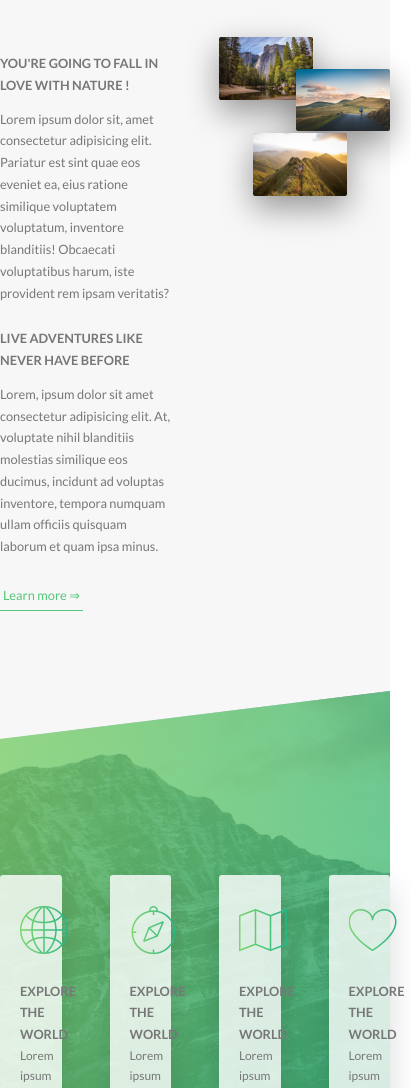
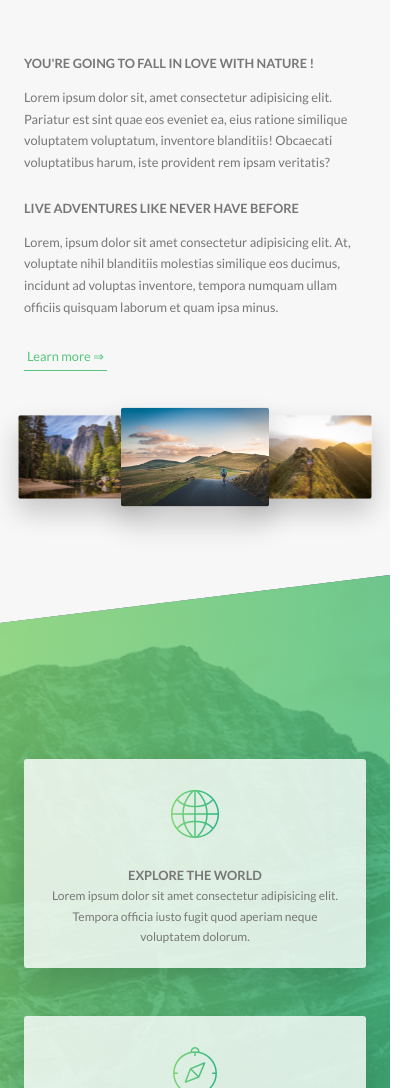
Before and after one commit to adharshmk96/css-practice-project, a website: page index.html in a window 390 px wide. Shown: the part 912-2000 px from the top of the page, 411 px wide, since content can reach past the window. Drawn offline with Linux system fonts and the light colour scheme.

Commit message:
added more responsive styles

```diff
--- a/sass/abstract/_variables.scss
+++ b/sass/abstract/_variables.scss
@@ -22,4 +22,5 @@ $default-font-size: 1.6rem;
 
 $grid-width: 114rem;
 $gutter-vertical: 8rem;
+$gutter-vertical-small: 6rem;
 $gutter-horizontal: 6rem;
--- a/sass/components/_composition.scss
+++ b/sass/components/_composition.scss
@@ -9,17 +9,38 @@
 		outline-offset: 2rem;
 		z-index: 10;
 
+		@include respond(tab-port) {
+			float: left;
+			position: relative;
+			width: 33.3333%;
+			box-shadow: 0 1.5rem 3rem rgba($color-black, 0.2);
+		}
+
 		&--p1 {
 			left: 0;
 			top: -2rem;
+			@include respond(tab-port) {
+				top: 0;
+				transform: scale(1.1);
+			}
 		}
 		&--p2 {
 			right: 0;
 			top: 2rem;
+			@include respond(tab-port) {
+				top: 0;
+				transform: scale(1.3);
+				z-index: 20;
+			}
 		}
 		&--p3 {
 			left: 20%;
 			top: 10rem;
+			@include respond(tab-port) {
+				top: 0;
+				left: 0;
+				transform: scale(1.1);
+			}
 		}
 
 		&:hover {
--- a/sass/layout/_footer.scss
+++ b/sass/layout/_footer.scss
@@ -2,6 +2,10 @@
 	background-color: $color-grey-dark-3;
 	padding: 10rem 0;
 	font-size: 1.4rem;
+
+	@include respond(tab-port) {
+		padding: 8rem 0;
+	}
 
 	&__logo-box {
 		text-align: center;
@@ -11,12 +15,21 @@
 	&__logo {
 		width: 15rem;
 		height: auto;
+
+		@include respond(tab-port) {
+			margin-bottom: 6rem;
+		}
 	}
 
 	&__navigation {
 		border-top: 1px solid $color-grey-light;
 		display: inline-block;
 		padding-top: 2rem;
+
+		@include respond(tab-port) {
+			width: 100%;
+			text-align: center;
+		}
 	}
 
 	&__list {
@@ -52,5 +65,10 @@
 		border-top: 1px solid $color-grey-light;
 		display: inline-block;
 		padding-top: 2rem;
+
+		@include respond(tab-port) {
+			width: 80%;
+			float: none;
+		}
 	}
 }
--- a/sass/layout/_grid.scss
+++ b/sass/layout/_grid.scss
@@ -2,8 +2,17 @@
 	max-width: $grid-width;
 	margin: 0 auto;
 
+	@include respond(tab-port) {
+		max-width: 50rem;
+		padding: 0 3rem;
+	}
+
 	&:not(:last-child) {
 		margin-bottom: $gutter-vertical;
+
+		@include respond(tab-port) {
+			margin-bottom: $gutter-vertical-small;
+		}
 	}
 
 	@include clearfix;
@@ -14,6 +23,14 @@
 
 		&:not(:last-child) {
 			margin-right: $gutter-horizontal;
+			@include respond(tab-port) {
+				margin-right: 0;
+				margin-bottom: $gutter-vertical-small;
+			}
+		}
+
+		@include respond(tab-port) {
+			width: 100% !important;
 		}
 	}
 
@@ -37,15 +54,15 @@
 
 	.col-1-of-4 {
 		width: calc((100% - 3 * #{$gutter-horizontal}) / 4);
-    }
+	}
 
-    .col-2-of-4 {
+	.col-2-of-4 {
 		width: calc(
 			2 * ((100% - 3 * #{$gutter-horizontal}) / 4) + #{$gutter-horizontal}
 		);
-    }
+	}
 
-    .col-3-of-4 {
+	.col-3-of-4 {
 		width: calc(
 			3 * ((100% - 3 * #{$gutter-horizontal}) / 4) + 2 * #{$gutter-horizontal}
 		);
--- a/sass/layout/_header.scss
+++ b/sass/layout/_header.scss
@@ -10,7 +10,13 @@
 	background-position: top;
 	position: relative;
 
+	-webkit-clip-path: polygon(0 0, 100% 0, 100% 80%, 0 100%);
 	clip-path: polygon(0 0, 100% 0, 100% 80%, 0 100%);
+
+	@include respond(phone) {
+		-webkit-clip-path: polygon(0 0, 100% 0, 100% 85vh, 0 100%);
+		clip-path: polygon(0 0, 100% 0, 100% 85vh, 0 100%);
+	}
 
 	&__logo-box {
 		position: absolute;
--- a/sass/layout/_navigation.scss
+++ b/sass/layout/_navigation.scss
@@ -16,6 +16,11 @@
 		box-shadow: 0 1rem 3rem rgba($color-black, 0.1);
 		text-align: center;
 		cursor: pointer;
+
+		@include respond(tab-port) {
+			top: 4rem;
+			right: 4rem;
+		}
 	}
 	&__background {
 		height: 6rem;
@@ -32,6 +37,10 @@
 		transition: transform 0.8s cubic-bezier(0.95, 0, 0.15, 0);
 
 		// transform: scale(80);
+		@include respond(tab-port) {
+			top: 4.5rem;
+			right: 4.5rem;
+		}
 	}
 	&__nav {
 		height: 100vh;
--- a/sass/pages/_home.scss
+++ b/sass/pages/_home.scss
@@ -2,6 +2,10 @@
 	background-color: $color-grey-light;
 	padding: 25rem 0;
 	margin-top: -20vh;
+
+	@include respond(tab-port) {
+		// padding: 20rem 0;
+	}
 }
 
 .section-features {
@@ -27,12 +31,18 @@
 	background-color: $color-grey-light;
 	padding: 25rem 0 15rem 0;
 	margin-top: -11rem;
+	@include respond(tab-port) {
+		padding: 20rem 0;
+	}
 }
 
 .section-stories {
 	padding: 15rem 0;
 	position: relative;
 	overflow: hidden;
+	@include respond(tab-port) {
+		padding: 10rem 0;
+	}
 }
 
 .section-book {
```
Also changed, not shown: css/style.css.
